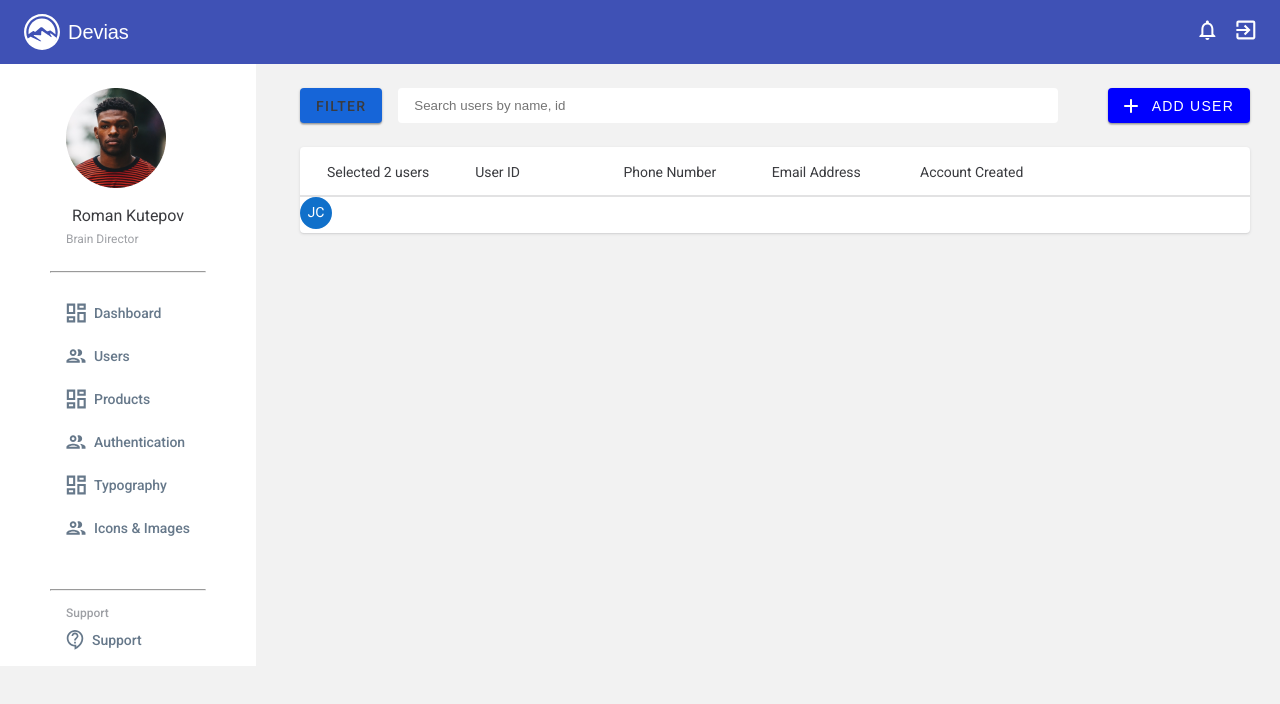
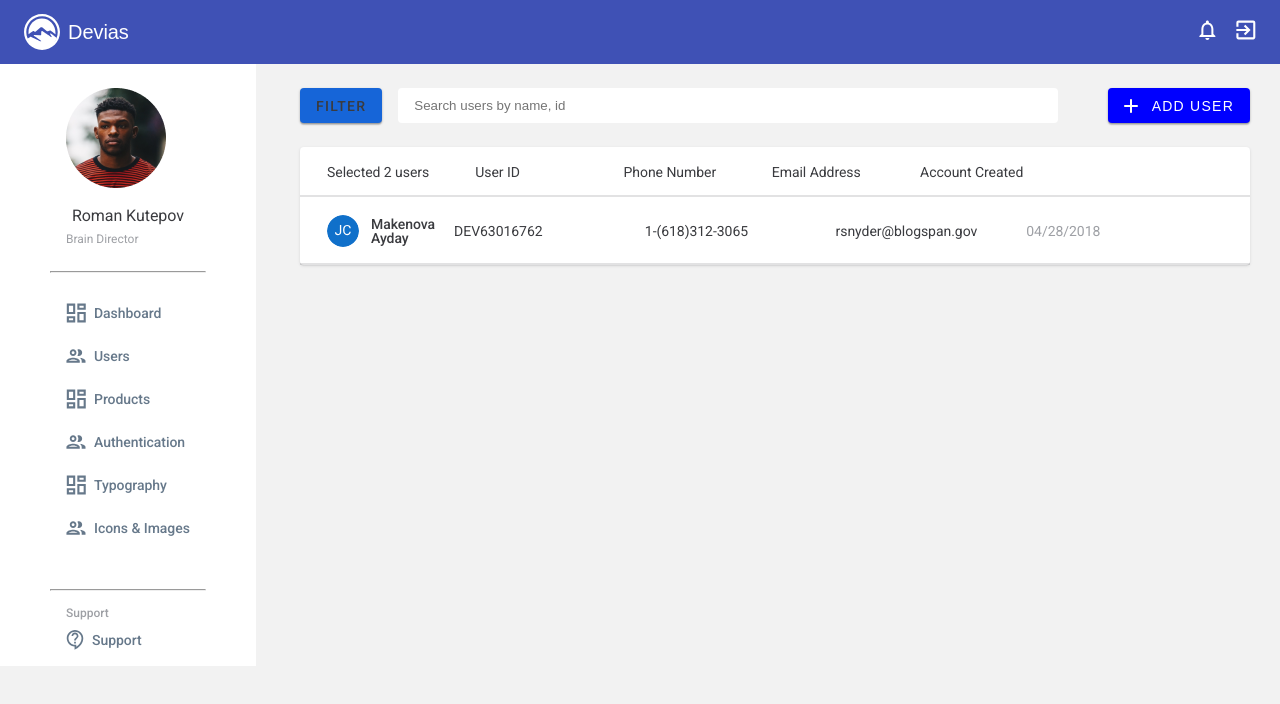
Before and after one commit to Aydayll/atabek, a React (Create React App) app: page / in a window 1280 px wide. Shown: the top 704 px of the page. Built offline with nearby package versions, Linux system fonts and the light colour scheme.

Commit message:
style the manage items

```diff
--- a/src/pages/manage/index.jsx
+++ b/src/pages/manage/index.jsx
@@ -26,14 +26,15 @@ const Manage = () => {
                 <th className = "col-2 manage__headers">Email Address</th>
                 <th className = "col-2 manage__headers">Account Created</th>
                 </tr>
-                <tr>
-                    <td>
-                        <img src={Avatar} alt="Avatar"/>
+                <tr className="manage__row">
+                    <td className=" col-2 user__row">
+                        <img className="user__avatar" src={Avatar} alt="Avatar"/>
+                        <span className="user__name">Makenova Ayday</span>
                     </td>
-                    <td></td>
-                    <td></td>
-                    <td></td>
-                    <td></td>
+                    <td className="col-3 manage__headers" >DEV63016762</td>
+                    <td className="col-3 manage__headers" >1-(618)312-3065</td>
+                    <td className="col-3 manage__headers" >rsnyder@blogspan.gov</td>
+                    <td className="col-3 manage__headers user__date" >04/28/2018</td>
                 </tr>
             </table>
         </section>
--- a/src/pages/manage/style.scss
+++ b/src/pages/manage/style.scss
@@ -82,4 +82,27 @@
 			background-color: rgba(63, 63, 68, 0.15);
 		}
 	}
+
+.user {
+	&__name {
+		@include font(14px, 500);
+		letter-spacing: -0.05px;
+		color: $color-black;
+		margin-left: 12px;
+	}
+	&__row {
+
+		display: flex;
+		align-items: center;
+	}
+	&__date {
+		color: $color-gray;
+	}
+	&__avatar {
+		width: 32px;
+		height: 32px;
+		border-radius: 50%;
+		object-fit: cover;
+	}
 }
+}
```
Also changed, not shown: 1 other file (tests, documents, lock files or other folders).
